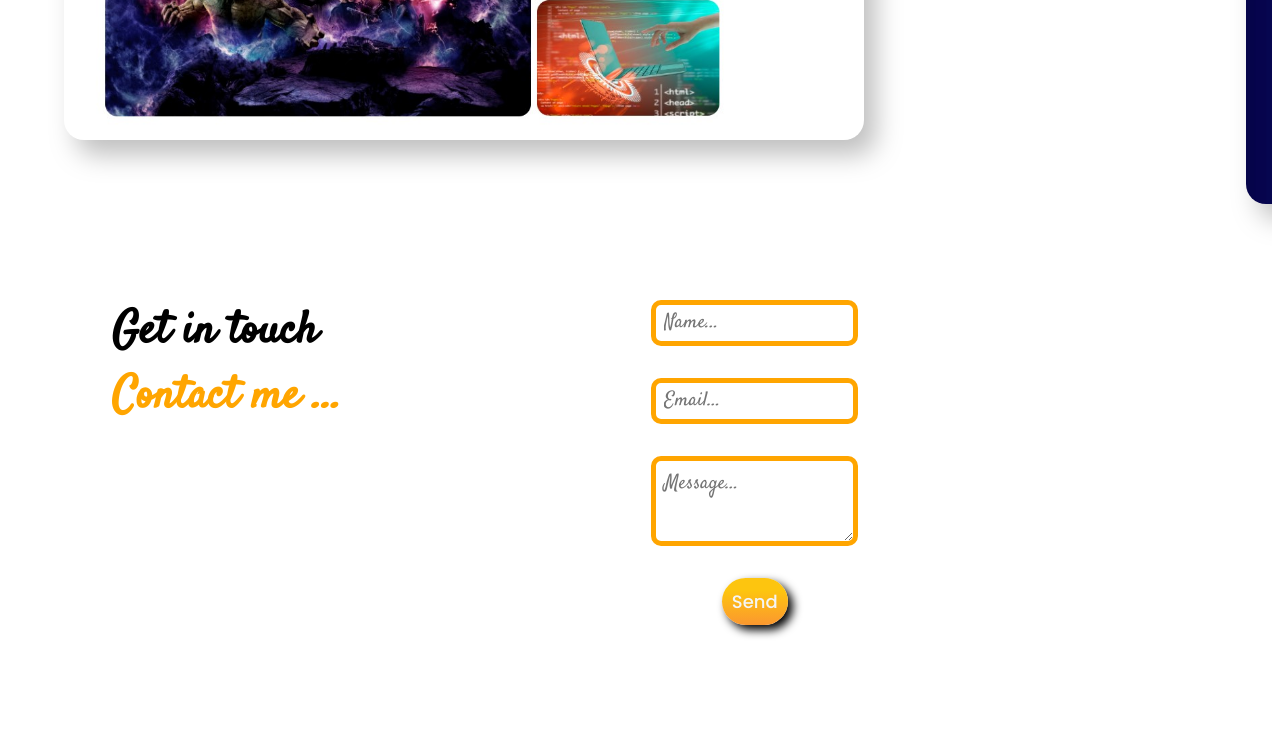
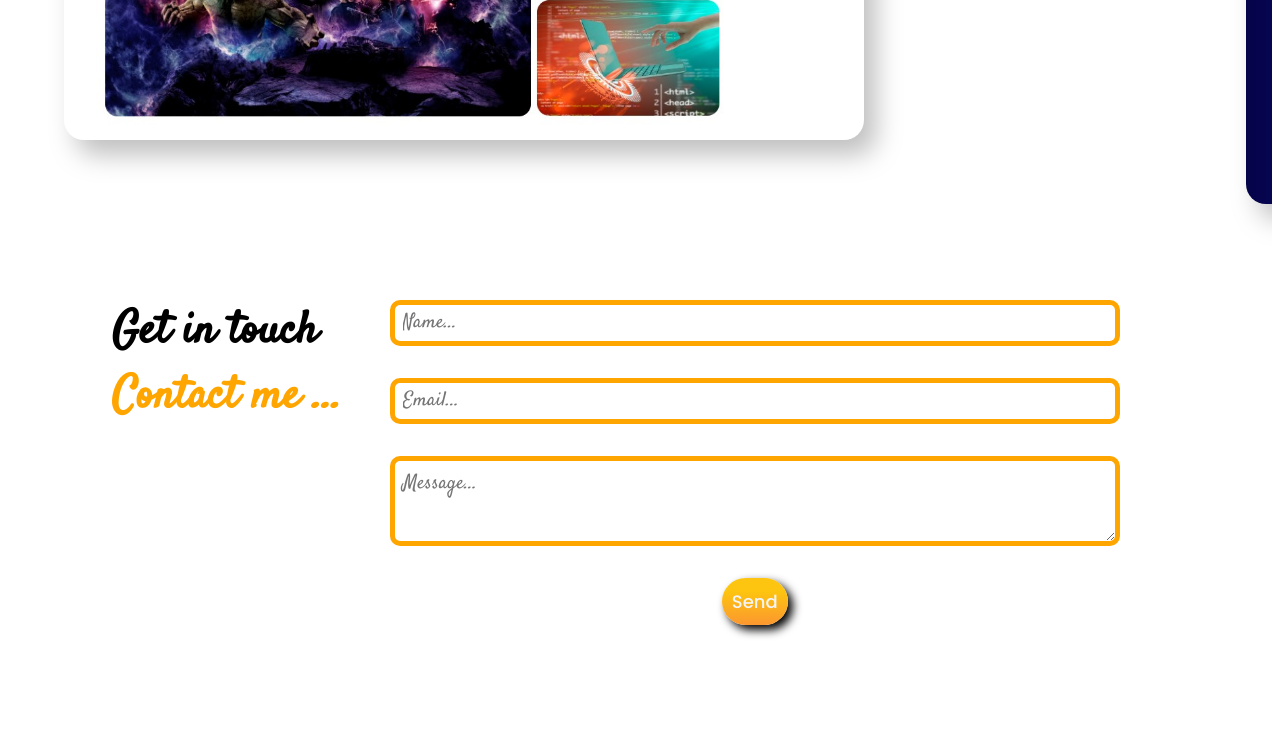
Before and after one commit to Aniket01996/Portfolio01, a React (Create React App) app: page / in a window 1280 px wide. Shown: the part 2225-2971 px from the top of the page. Built offline with nearby package versions, Linux system fonts and the light colour scheme; a web font is replaced by a local one.

Commit message:
Update Contact.css

```diff
--- a/src/Components/Contact/Contact.css
+++ b/src/Components/Contact/Contact.css
@@ -30,7 +30,7 @@
 }
 
 .c-right .user {
-    width: 90%;
+    width: 55vw;
     height: 20px;
     padding: 0.5rem;
     outline: none;
```
